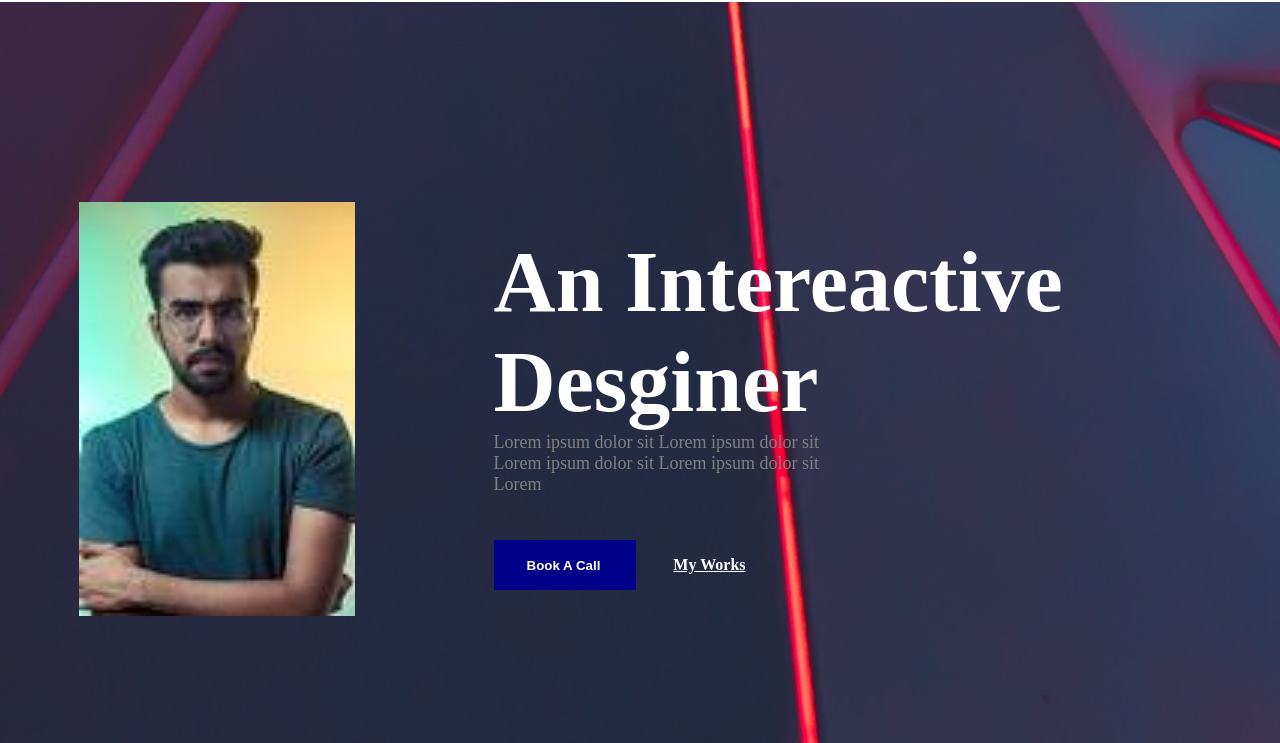
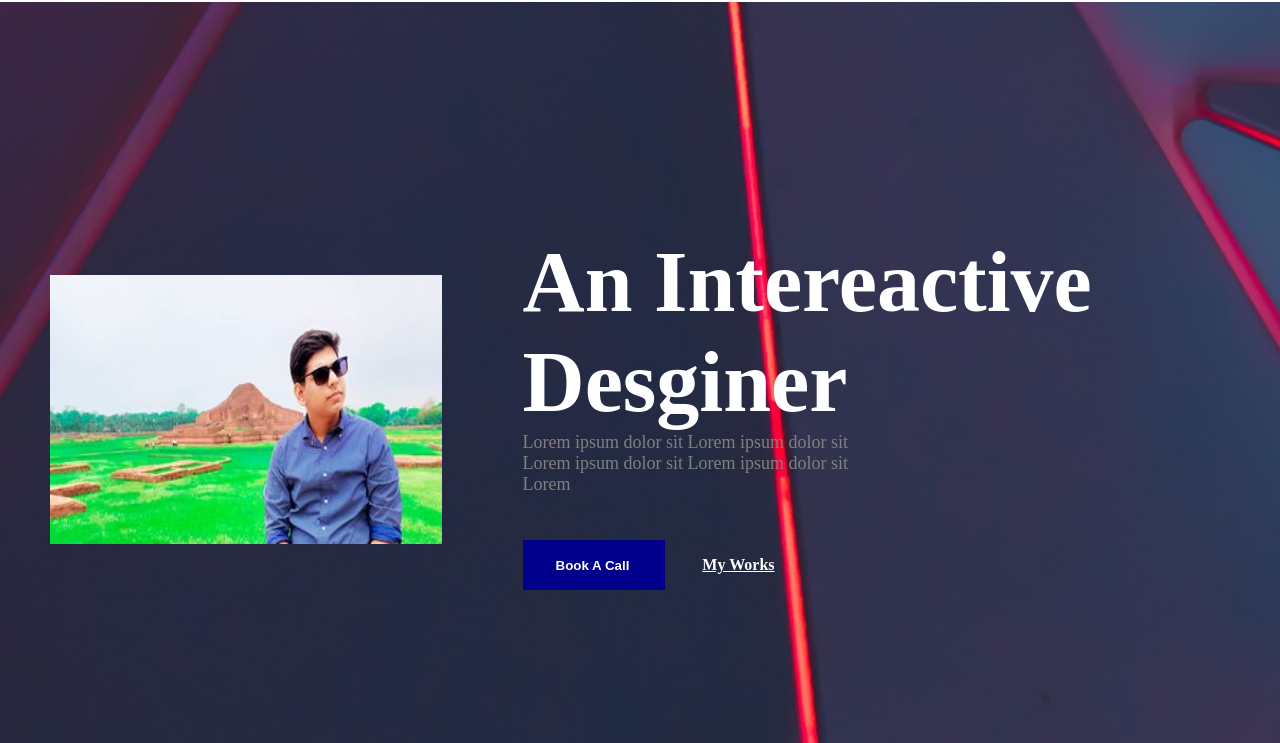
Before and after one commit to riadsarkar45/portfolio, a plain HTML site: page index.html in a window 1280 px wide. Shown: the part 57-800 px from the top of the page. Drawn offline with Linux system fonts and the light colour scheme.

Commit message:
basic changes

```diff
--- a/index.html
+++ b/index.html
@@ -29,7 +29,7 @@
     <main>
         <div class="profile-picture">
             <div class="user-image">
-                <img class="users" src="images/images (1).jpeg" alt="">
+                <img class="users" src="images/284268204_580178696728330_1754699288563532490_n.jpg" alt="">
             </div>
             <div class="content-headshot">
                 <h2 class="user-heading">An Intereactive <br> Desginer</h2>
--- a/style.css
+++ b/style.css
@@ -32,7 +32,8 @@ img.middle-logo {
     padding: 9px;
 }
 img.users {
-    width: 276px;
+    width: 392px;
+    height: 269px;
 }
 h2.user-heading {
     color: white;
```
